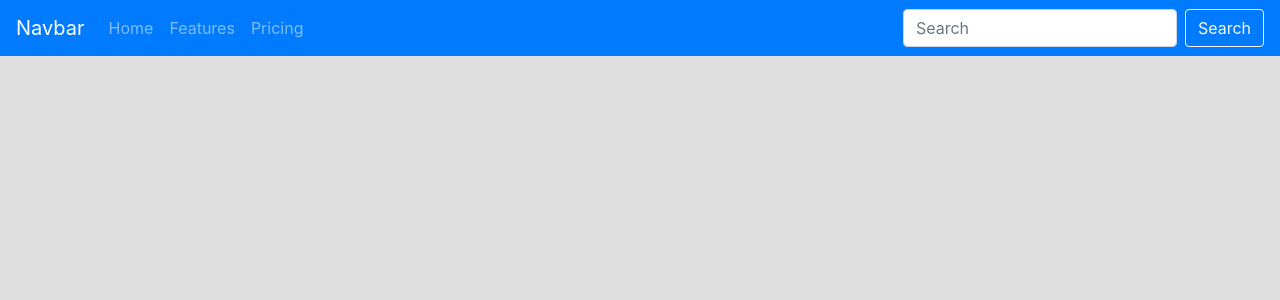
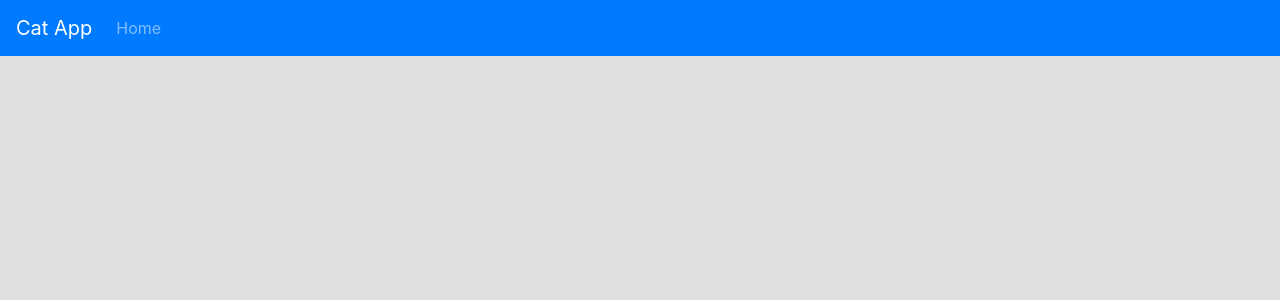
Before and after one commit to ujjwalsahai3/Cat-React-App, a React (Create React App) app: page /Cat/1 in a window 1280 px wide. Shown: the top 300 px of the page. Built offline with nearby package versions, Linux system fonts and the light colour scheme.

Commit message:
Changes made to the App Name

```diff
--- a/package.json
+++ b/package.json
@@ -1,5 +1,5 @@
 {
-  "name": "react-my-application",
+  "name": "cat-react-app",
   "version": "0.0.1",
   "private": true,
   "description": "To describe various aspects of react",
--- a/public/index.html
+++ b/public/index.html
@@ -12,7 +12,7 @@
         integrity="sha384-ggOyR0iXCbMQv3Xipma34MD+dH/1fQ784/j6cY/iJTQUOhcWr7x9JvoRxT2MZw1T"
         crossorigin="anonymous"
     />
-    <title>React Application</title>
+    <title>Cat React Application</title>
   </head>
   <body>
     <noscript>You need to enable JavaScript to run this app.</noscript>
--- a/src/components/Home/Home.js
+++ b/src/components/Home/Home.js
@@ -6,7 +6,6 @@ import BreedInformation from './BreedInformation'
 import BreedSearch from './BreedSearch'
 import SearchByAlphabets from './SearchByAlphabets'
 import Drawer from '../Drawer/Drawer'
-import {createStore} from 'redux'
 import './Home.css'
 
 export default class Home extends React.Component{
--- a/src/components/NavigationBar/NavigationBar.js
+++ b/src/components/NavigationBar/NavigationBar.js
@@ -1,20 +1,14 @@
 import React from 'react'
-import {Navbar,Nav, Form, FormControl, Button} from 'react-bootstrap'
+import {Navbar,Nav} from 'react-bootstrap'
 
 
 export default function NavigationBar(){
     return(
         <Navbar bg="primary" variant="dark">
-            <Navbar.Brand href="/">Navbar</Navbar.Brand>
+            <Navbar.Brand href="/">Cat App</Navbar.Brand>
             <Nav className="mr-auto">
                 <Nav.Link href="/">Home</Nav.Link>
-                <Nav.Link href="#features">Features</Nav.Link>
-                <Nav.Link href="#pricing">Pricing</Nav.Link>
             </Nav>
-            <Form inline>
-                <FormControl type="text" placeholder="Search" className="mr-sm-2" />
-                <Button variant="outline-light">Search</Button>
-            </Form>
         </Navbar>
     );
 }
```
Also changed, not shown: public/manifest.json, 1 other file (tests, documents, lock files or other folders).
